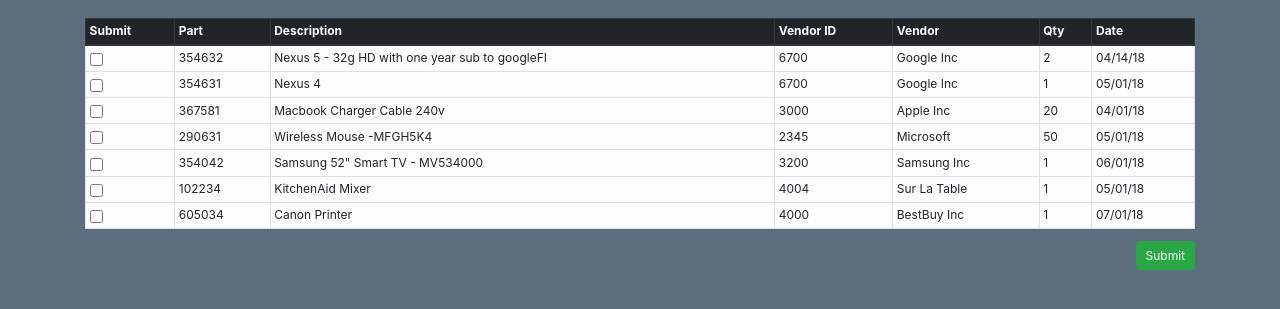
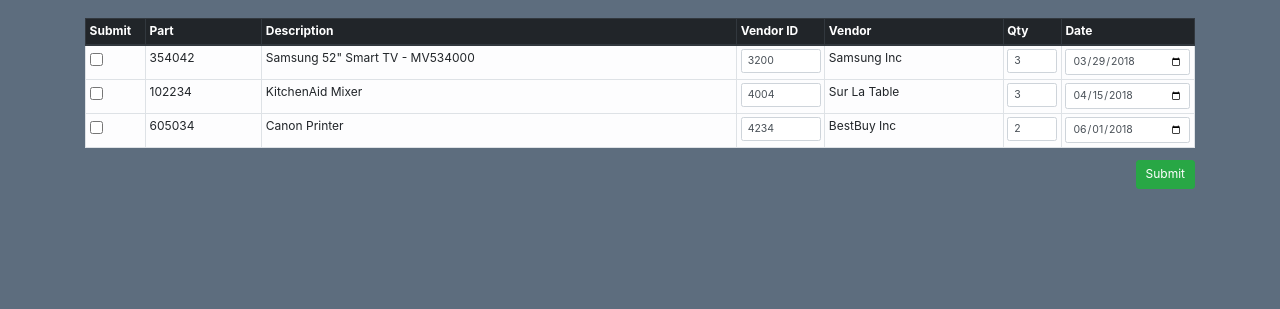
Before and after one commit to ejreymond-christensen/buyersWorkbench, a web app: file public/req.html in a window 1280 px wide. Shown: the part 56-365 px from the top of the page. Run offline with its HTML, style and script files only (its server is not run), Linux system fonts and the light colour scheme; some libraries are stand-ins or nearby versions.

Commit message:
stylized req and added form/ input fields

```diff
--- a/public/css/style2.css
+++ b/public/css/style2.css
@@ -22,3 +22,16 @@ body{
   color: white;
   font-size: 20px
 }
+.check{
+  width: 60px;
+}
+.vendor{
+  width: 80px;
+}
+.qty{
+  width: 50px;
+}
+
+.date{
+  width: 125px;
+}
--- a/public/req.html
+++ b/public/req.html
@@ -36,97 +36,65 @@
             </tr>
           </thead>
           <tbody>
+            <form>
               <tr class="table-light">
-              <td>
-                <div class="form-check">
-                  <input class="form-check-input" type="checkbox" value="">
-                </div>
-              </td>
-              <td>354632</td>
-              <td>Nexus 5 - 32g HD with one year sub to googleFI</td>
-              <td>6700</td>
-              <td>Google Inc</td>
-              <td>2</td>
-              <td>04/14/18</td>
-            </tr>
-            <tr class="table-light">
-              <td>
-                <div class="form-check">
-                  <input class="form-check-input" type="checkbox" value="">
-                </div>
-              </td>
-              <td>354631</td>
-              <td>Nexus 4</td>
-              <td>6700</td>
-              <td>Google Inc</td>
-              <td>1</td>
-              <td>05/01/18</td>
-            </tr>
-            <tr class="table-light">
-              <td>
-                <div class="form-check">
-                  <input class="form-check-input" type="checkbox" value="">
-                </div>
-              </td>
-              <td>367581</td>
-              <td>Macbook Charger Cable 240v</td>
-              <td>3000</td>
-              <td>Apple Inc</td>
-              <td>20</td>
-              <td>04/01/18</td>
-            </tr>
-            <tr class="table-light">
-              <td>
-                <div class="form-check">
-                  <input class="form-check-input" type="checkbox" value="">
-                </div>
-              </td>
-              <td>290631</td>
-              <td>Wireless Mouse -MFGH5K4</td>
-              <td>2345</td>
-              <td>Microsoft</td>
-              <td>50</td>
-              <td>05/01/18</td>
-            </tr>
-            <tr class="table-light">
-              <td>
+                <td class= "check">
                   <div class="form-check">
                     <input class="form-check-input" type="checkbox" value="">
                   </div>
                 </td>
                 <td>354042</td>
                 <td>Samsung 52" Smart TV - MV534000</td>
-              <td>3200</td>
+                <td class= "vendor">
+                  <input class="form-control form-control-sm vendor" type="text" name="vendor" value="3200">
+                </td>
                 <td>Samsung Inc</td>
-              <td>1</td>
-              <td>06/01/18</td>
+                <td class= "qty">
+                  <input class="form-control form-control-sm qty" type="text" name="qty" value="3">
+                </td>
+                <td class= "date">
+                  <input class="form-control form-control-sm date" type="date" name="date" value="2018-03-29">
+                </td>
               </tr>
               <tr class="table-light">
-              <td>
+                <td class= "check">
                   <div class="form-check">
                     <input class="form-check-input" type="checkbox" value="">
                   </div>
                 </td>
                 <td>102234</td>
                 <td>KitchenAid Mixer</td>
-              <td>4004</td>
+                <td class= "vendor">
+                  <input class="form-control form-control-sm vendor" type="text" name="vendor" value="4004">
+                </td>
                 <td>Sur La Table</td>
-              <td>1</td>
-              <td>05/01/18</td>
+                <td class= "qty">
+                  <input class="form-control form-control-sm qty" type="text" name="qty" value="3">
+                </td>
+                <td class= "date">
+                  <input class="form-control form-control-sm date" type="date" name="date" value="2018-04-15">
+                </td>
               </tr>
               <tr class="table-light">
-              <td>
+                <td class= "check">
                   <div class="form-check">
                     <input class="form-check-input" type="checkbox" value="">
                   </div>
                 </td>
                 <td>605034</td>
                 <td>Canon Printer</td>
-              <td>4000</td>
+                <td class= "vendor">
+                  <input class="form-control form-control-sm vendor" type="text" name="vendor" value="4234">
+                </td>
                 <td>BestBuy Inc</td>
-              <td>1</td>
-              <td>07/01/18</td>
+                <td class= "qty">
+                  <input class="form-control form-control-sm qty" type="text" name="qty" value="2">
+                </td>
+                <td class= "date">
+                  <input class="form-control form-control-sm date" type="date" name="date" value="2018-06-01">
+                </td>
               </tr>
+            </form>
           </tbody>
         </table>
         <button type="submit" class="btn btn-success float-right">Submit</button>
```
Lines whose indentation alone changed are shown as unchanged.
